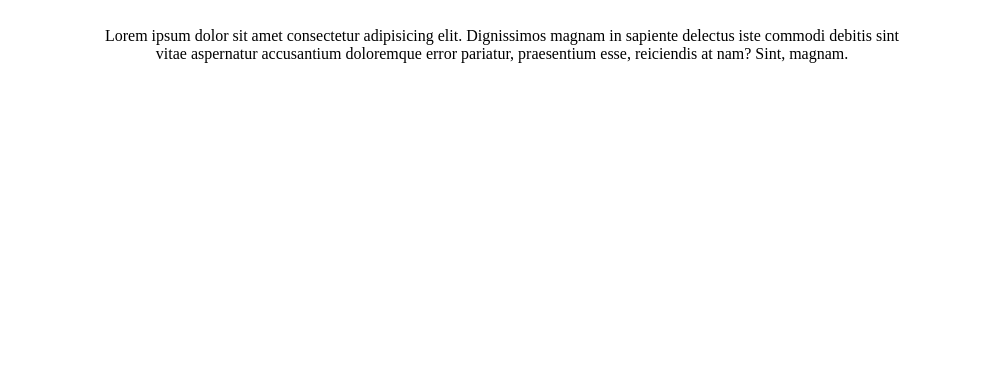
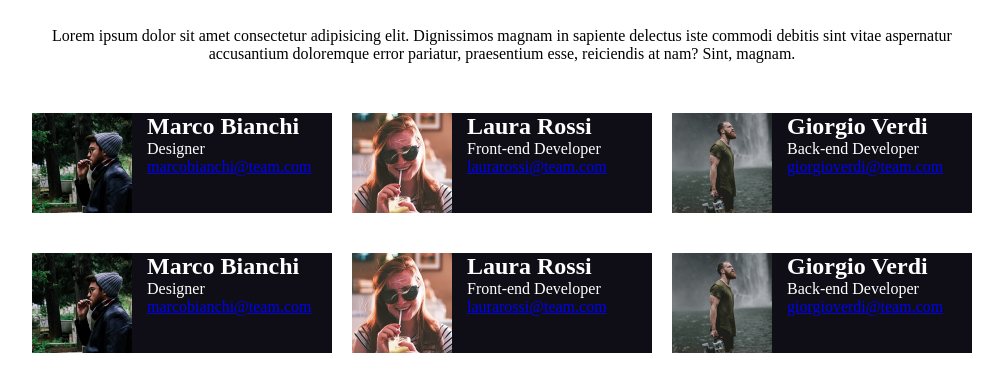
Before and after one commit to Rocca-Francesco/html-css-float-cards, a plain HTML site: page index.html in a window 1280 px wide. Shown: the part 70-462 px from the top of the page, without its empty margins (138-1141 px from the left). Drawn offline with Linux system fonts and the light colour scheme.

Commit message:
floating crads - da sistemare

```diff
--- a/css/style.css
+++ b/css/style.css
@@ -9,7 +9,7 @@
 /* Utils */
 
 .container {
-    width: 800px;
+    max-width: 1000px;
     margin: 0 auto;
 }
 
@@ -27,6 +27,31 @@ h1 {
     color: #e4306e;
 }
 
-p {
+/* main */
+
+section p:first-child {
     text-align: center;
+    margin: 30px;
 }
+
+/* floating cards */
+
+img {
+    max-width: 100%;
+    width: 100px;
+    float: left;
+    margin: 0px 15px 0px 0px;
+}
+
+.row {
+    margin: 0 20px;
+}
+
+.column {
+    width: 300px;
+    float: left;
+    text-align: left;
+    background-color: #0f0e17;
+    color: white;
+    margin: 20px 10px;
+}
--- a/index.html
+++ b/index.html
@@ -18,9 +18,45 @@
         </section>
 
         <!-- floating cards -->
-        <section class="row">
-
-
+        <section class="container">
+            <div class="row">
+                <div class="column">
+                    <img src="./img/male1.png" alt="male1">
+                    <h2>Marco Bianchi</h2>
+                    <p>Designer</p>
+                    <a href="#">marcobianchi@team.com</a>
+                </div>
+                <div class="column">
+                    <img src="./img/female1.png" alt="female1">
+                    <h2>Laura Rossi</h2>
+                    <p>Front-end Developer</p>
+                    <a href="#">laurarossi@team.com</a>
+                </div>
+                <div class="column">
+                    <img src="./img/male2.png" alt="male2">
+                    <h2>Giorgio Verdi</h2>
+                    <p>Back-end Developer</p>
+                    <a href="#">giorgioverdi@team.com</a>
+                </div>
+                <div class="column">
+                    <img src="./img/male1.png" alt="male1">
+                    <h2>Marco Bianchi</h2>
+                    <p>Designer</p>
+                    <a href="#">marcobianchi@team.com</a>
+                </div>
+                <div class="column">
+                    <img src="./img/female1.png" alt="female1">
+                    <h2>Laura Rossi</h2>
+                    <p>Front-end Developer</p>
+                    <a href="#">laurarossi@team.com</a>
+                </div>
+                <div class="column">
+                    <img src="./img/male2.png" alt="male2">
+                    <h2>Giorgio Verdi</h2>
+                    <p>Back-end Developer</p>
+                    <a href="#">giorgioverdi@team.com</a>
+                </div>
+            </div>
         </section>
     </main>
 </body>
```
